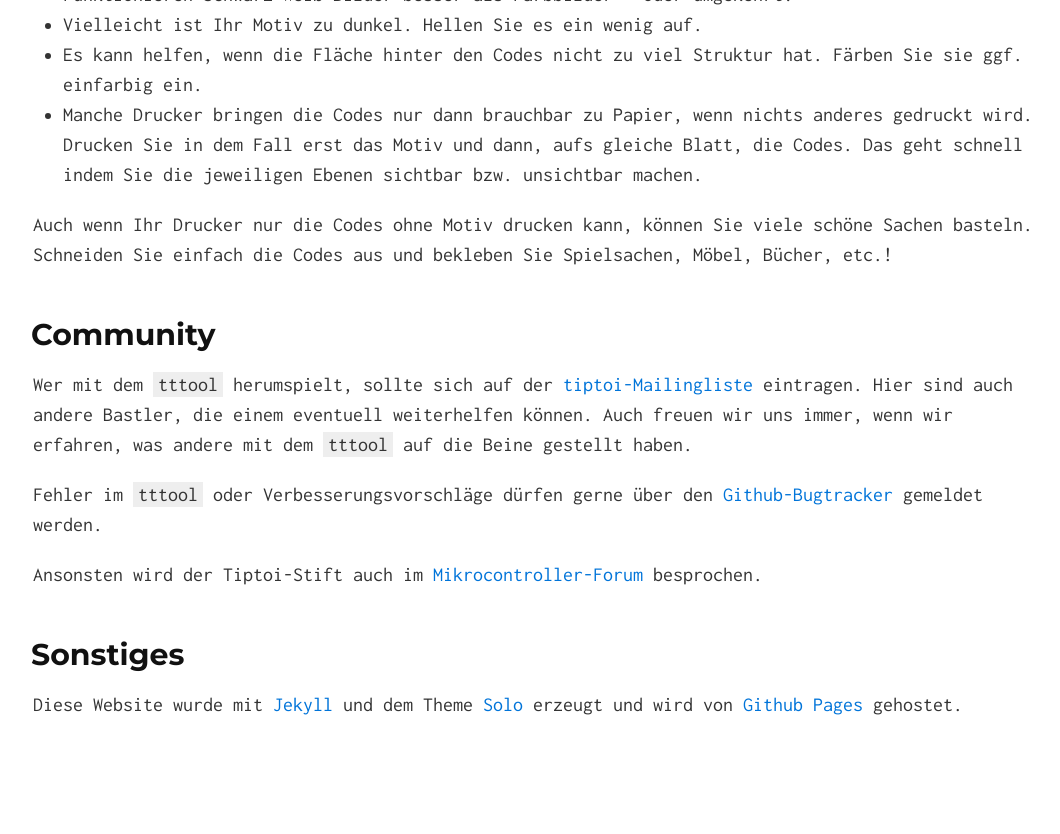
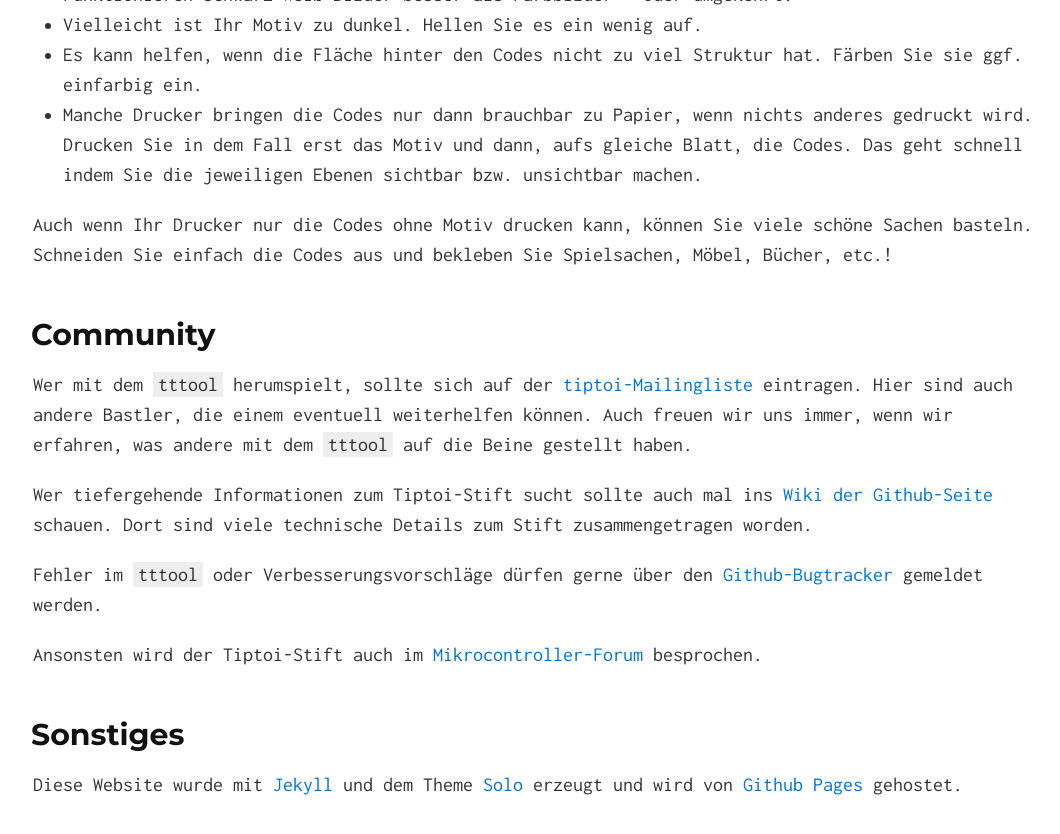
Before and after one commit to entropia/tip-toi-reveng, a Jekyll site: the page built from index.md, in a window 1280 px wide and 900 px high, scrolled down 8182 px. Shown: the top 834 px of the window, without its empty margins (107-1167 px from the left). Built offline with Jekyll 4.4.1, drawn with Linux system fonts in a browser that asks for light colours.

Commit message:
Link zum Wiki

```diff
--- a/index.md
+++ b/index.md
@@ -393,6 +393,12 @@ haben.
 
 [tiptoi-Mailingliste]: https://lists.nomeata.de/mailman/listinfo/tiptoi
 
+Wer tiefergehende Informationen zum Tiptoi-Stift sucht sollte auch mal ins
+[Wiki der Github-Seite] schauen. Dort sind viele technische Details zum Stift
+zusammengetragen worden.
+
+[Wiki der Github-Seite]: https://github.com/entropia/tip-toi-reveng/wiki
+
 Fehler im `tttool` oder Verbesserungsvorschläge dürfen gerne über den
 [Github-Bugtracker] gemeldet werden.
 
```
